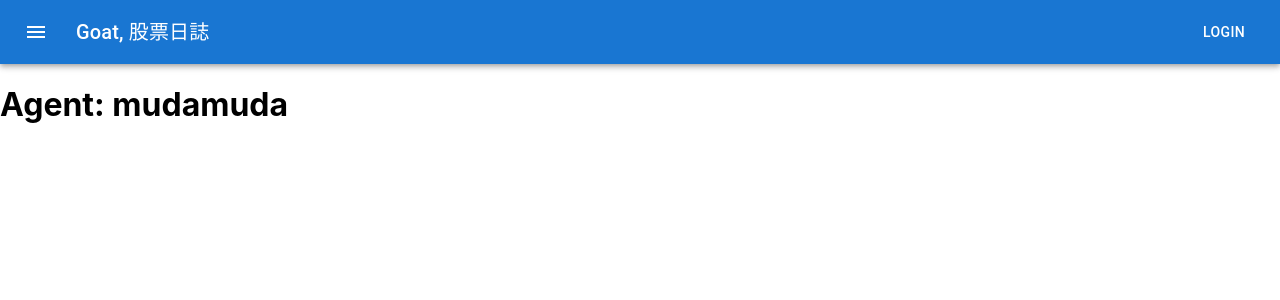
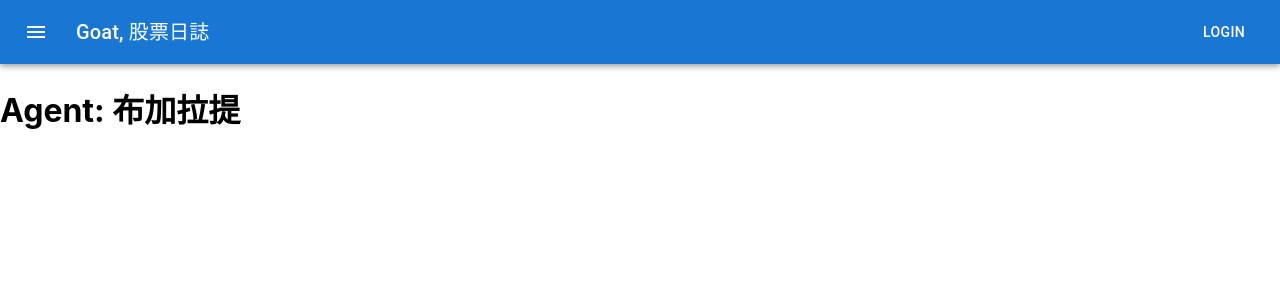
Before and after one commit to alvinliu588950/goat-web, a React (Create React App) app: page / in a window 1280 px wide. Shown: the top 300 px of the page. Built offline with nearby package versions, Linux system fonts and the light colour scheme.

Commit message:
feat(dashboard): change agent mudamuda to Buccellati

```diff
--- a/src/dashboard/Dashboard.js
+++ b/src/dashboard/Dashboard.js
@@ -6,7 +6,7 @@ export default function Dashboard() {
   return (
     <Box sx={{ flexGrow: 1 }}>
       <Navigation />
-      <h1>Agent: mudamuda</h1>
+      <h1>Agent: 布加拉提</h1>
     </Box>
   );
 }
```
